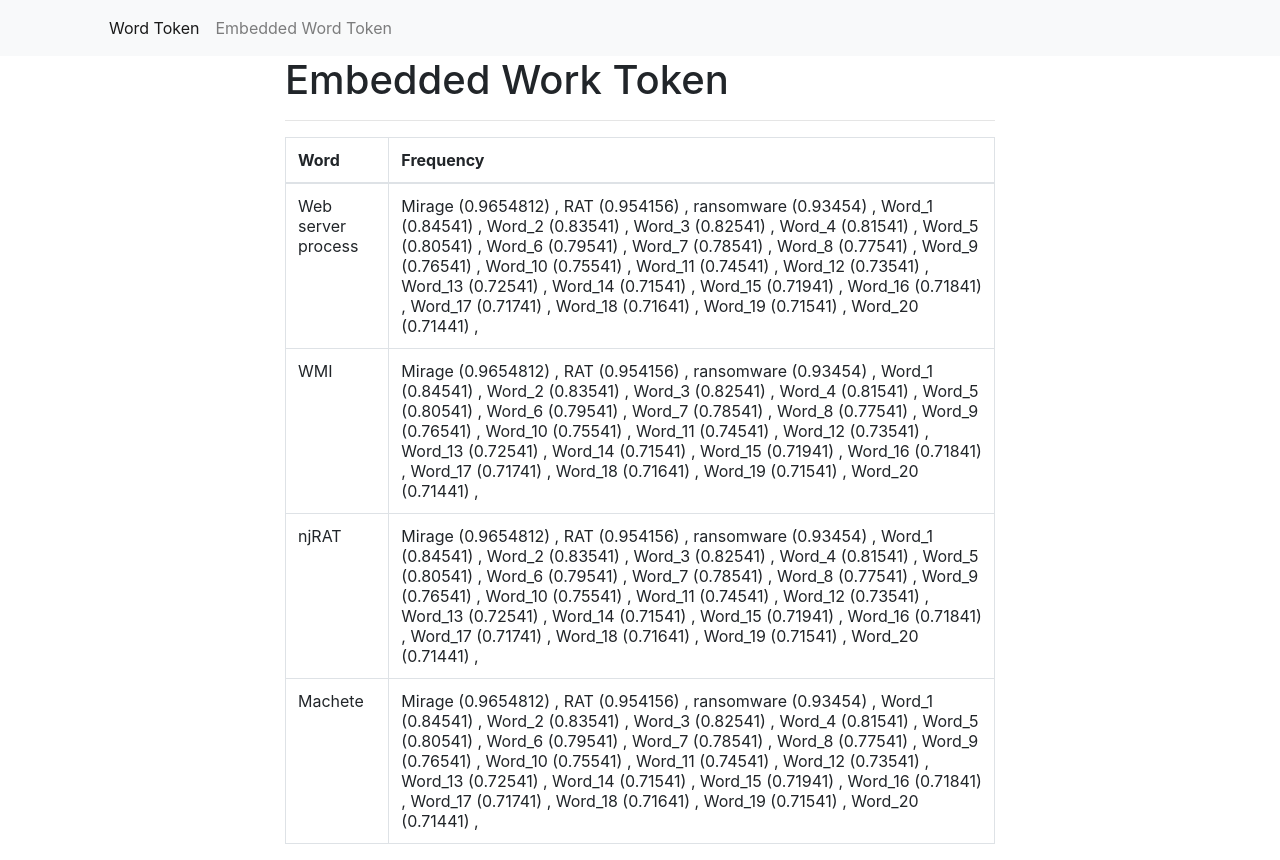
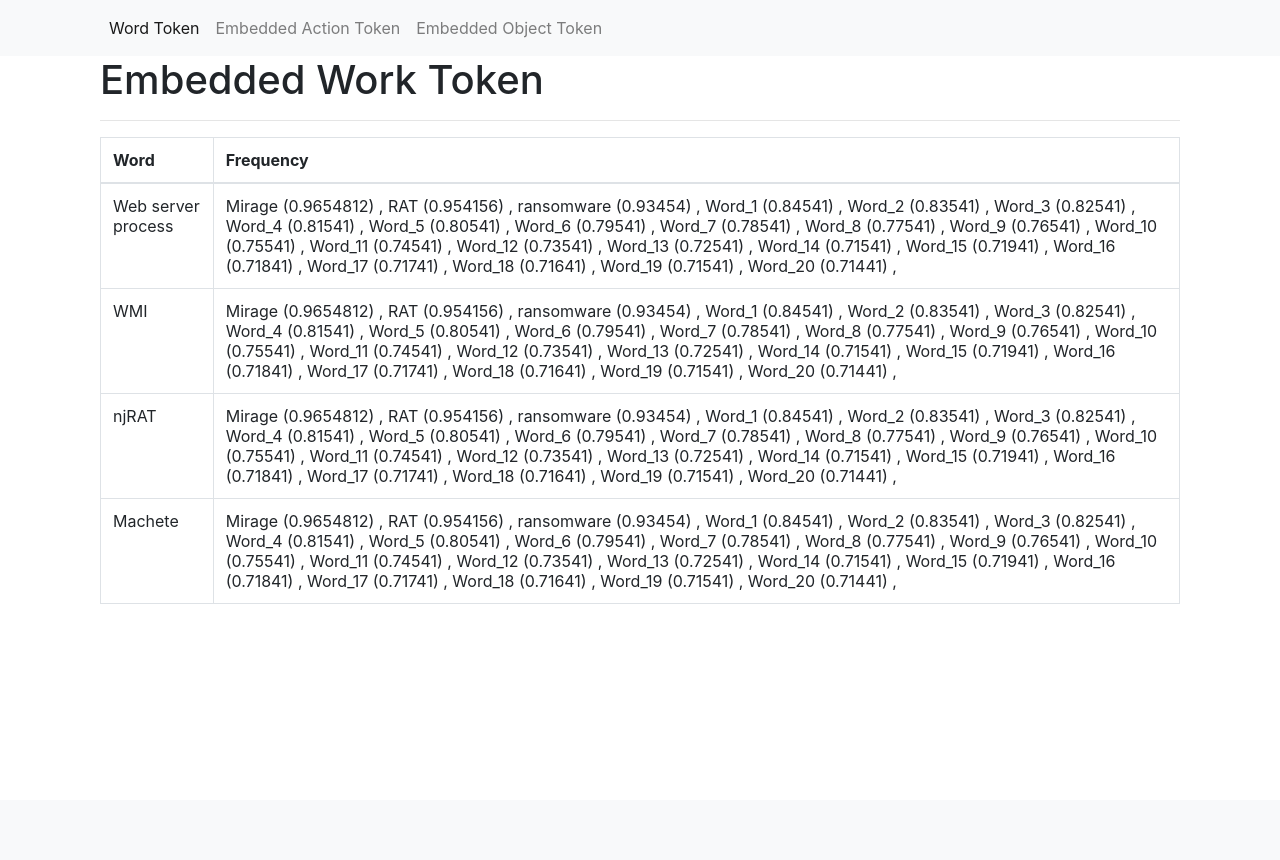
Before and after one commit to ShuvarthiDhar/json_file_read, a Django app: page /myapp/embedded_word_token/ in a window 1280 px wide. After the commit the page ends 604 px from the top, so only its background shows below. Run offline with Django 3.2, Linux system fonts and the light colour scheme; some libraries are stand-ins or nearby versions.

Commit message:
menu change

```diff
--- a/project1/myapp/templates/myapp/base.html
+++ b/project1/myapp/templates/myapp/base.html
@@ -13,7 +13,10 @@
               <a class="nav-link" href="{% url 'word_token' %}">Word Token</a>
             </li>
             <li class="nav-item">
-              <a class="nav-link" href="{% url 'embedded_word_token' %}">Embedded Word Token</a>
+              <a class="nav-link" href="{% url 'embedded_word_token' %}">Embedded Action Token</a>
+            </li>
+            <li class="nav-item">
+              <a class="nav-link" href="{% url 'embedded_word_token' %}">Embedded Object Token</a>
             </li>
           </ul>
         </div>
--- a/project1/myapp/templates/myapp/embedded_word_token.html
+++ b/project1/myapp/templates/myapp/embedded_word_token.html
@@ -1,6 +1,6 @@
 {% extends "myapp/base.html" %}
 {% block page_content %}
-<div class="col-md-8 offset-md-2">
+<div class="col-md-12">
     <h1>Embedded Work Token</h1>
     <hr>
 
```
